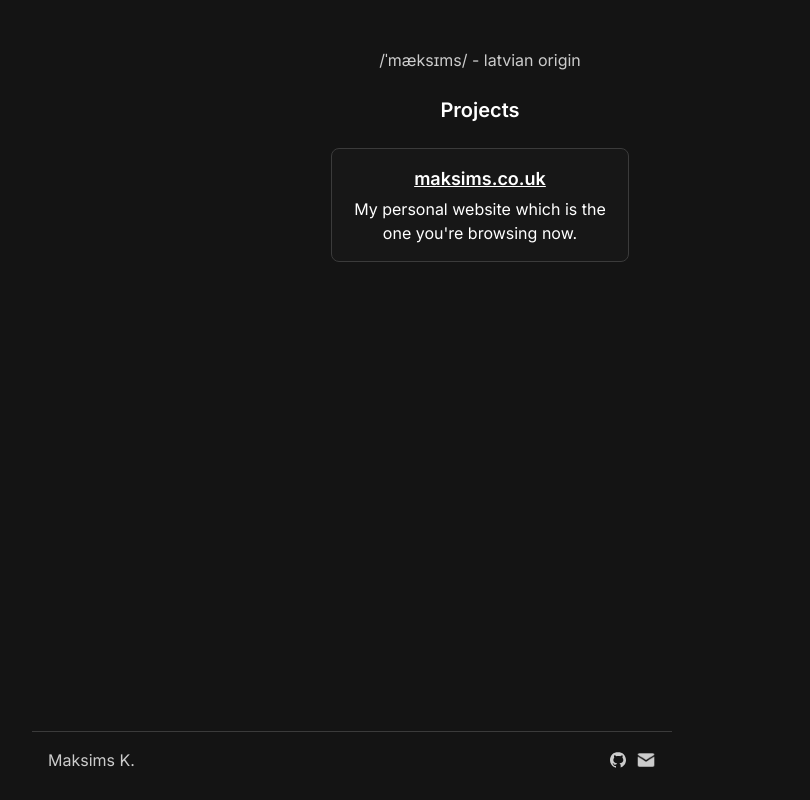
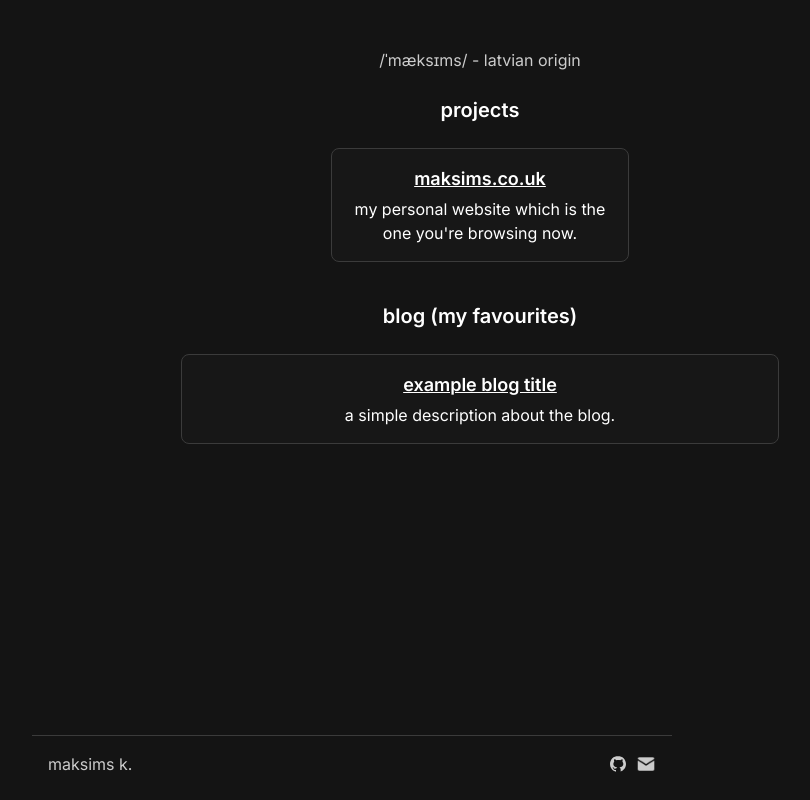
Before and after one commit to maksims8/maksims.co.uk, a Next.js app in the folder src/: page / in a window 1280 px wide. Shown: the whole page, without its empty margins (160-970 px from the left). Built offline with nearby package versions, Linux system fonts and the light colour scheme.

Commit message:
going for an informal look

```diff
--- a/src/app/page.tsx
+++ b/src/app/page.tsx
@@ -1,6 +1,7 @@
 import ProjectCard from "@/components/ProjectCard";
 import Link from "next/link";
 import Image from "next/image";
+import BlogCard from "@/components/BlogCard";
 
 export default function Home() {
   return (
@@ -8,19 +9,31 @@ export default function Home() {
       <h1 className="text-[#cccccc]">/ˈmæksɪms/ - latvian origin</h1>
 
       <section className="mt-6">
-        <h1 className="text-xl font-semibold mb-6">Projects</h1>
+        <h1 className="text-xl font-semibold mb-6">projects</h1>
 
         <div className="flex flex-wrap justify-center gap-4">
           <ProjectCard
             title="maksims.co.uk"
-            description="My personal website which is the one you're browsing now."
+            description="my personal website which is the one you're browsing now."
             link="https://github.com/m2ksims/maksims.co.uk"
           />
         </div>
       </section>
 
-      <footer className="border-t border-[#3b3b3b] mb-3 fixed bottom-0 w-1/2 flex justify-between items-center p-4">
-        <span className="text-[#cccccc]">Maksims K.</span>
+      <section>
+        <h1 className="text-xl font-semibold mt-10 mb-6">blog (my favourites)</h1>
+
+        <div className="flex flex-col justify-center items-center">
+          <BlogCard
+            title="example blog title"
+            description="a simple description about the blog."
+            link="/blog/example"
+          />
+        </div>
+      </section>
+
+      <footer className="border-t border-[#3b3b3b] mb-2 fixed bottom-0 w-1/2 flex justify-between items-center p-4">
+        <span className="text-[#cccccc]">maksims k.</span>
 
         <div className="flex space-x-2">
           <Link href={"https://github.com/m2ksims"}>
```
